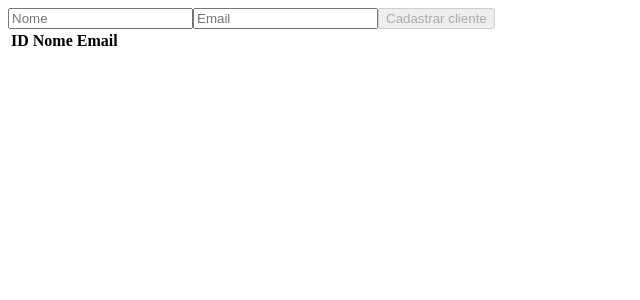
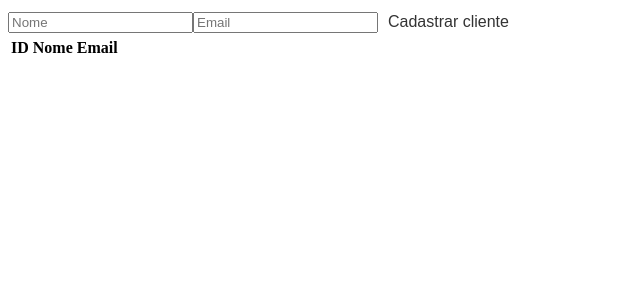
Before and after one commit to IzarAlmeidaBP/front_end_CGS, a Vue app: page / in a window 1280 px wide. Shown: the top 300 px of the page, without its empty margins (0-640 px from the left). Built offline with nearby package versions, Linux system fonts and the light colour scheme.

Commit message:
feat: Criando o delete

```diff
--- a/src/views/Cadastro.vue
+++ b/src/views/Cadastro.vue
@@ -7,7 +7,7 @@
       <label for="email"></label>
       <input name="email" id="email" placeholder="Email" v-model="cliente.email">
 
-      <button :disabled="!cliente.nome || !cliente.email" type="button" @click="adicionarCliente(cliente)">Cadastrar cliente</button>
+      <button :disabled="!cliente.nome || !cliente.email" type="button" @click="adicionarClienteLista(cliente)">Cadastrar cliente</button>
 
     </form>
     <table>
@@ -24,9 +24,14 @@
           <td>{{ cliente.nome }}</td>
           <td>{{ cliente.email }}</td>
           <td>
-            <i class="fa-solid fa-trash-can"></i>
-            <i class="fa-solid fa-user-pen"></i>
+            <button @click="atualizarCliente(cliente)">
+              <i class="fa-solid fa-user-pen"></i> Editar
+            </button>
+            <button @click="deletarCliente(cliente)">
+              <i class="fa-solid fa-trash-can"></i> Excluir
+            </button>
           </td>
+
         </tr>
       </tbody>
 
@@ -43,7 +48,7 @@ const cliente = ref({
 //Lista reativa porque precisa atualizar em todos os lugares que ela aparece, ou para quem precisar dela;
 const lista = reactive([]);
 
-function adicionarCliente(cliente) {
+function adicionarClienteLista(cliente) {
   lista.push(cliente)
   this.cliente = {
     nome: '',
@@ -51,9 +56,38 @@ function adicionarCliente(cliente) {
   }
 }
 
+function atualizarCliente(cliente) {
+
+}
+function deletarCliente(cliente) {
+  const index = lista.indexOf(cliente);
+  if (index !== -1) {
+    lista.splice(index, 1);
+  }
+}
+
+
+
 </script>
 <style>
-.izar {
-  background-color: blue;
+button {
+  background-color: transparent;
+  border: none;
+  cursor: pointer;
+  color: #333;
+  font-size: 16px;
+  padding: 5px 10px;
+  transition: background-color 0.3s ease;
+}
+
+button i {
+  margin-right: 5px;
+
+}
+
+
+button:hover {
+  background-color: red;
+
 }
 </style>
```
